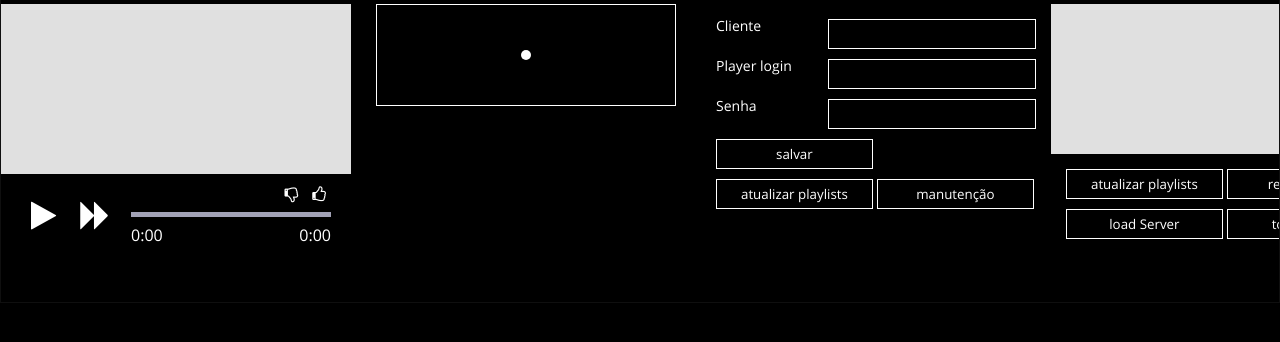
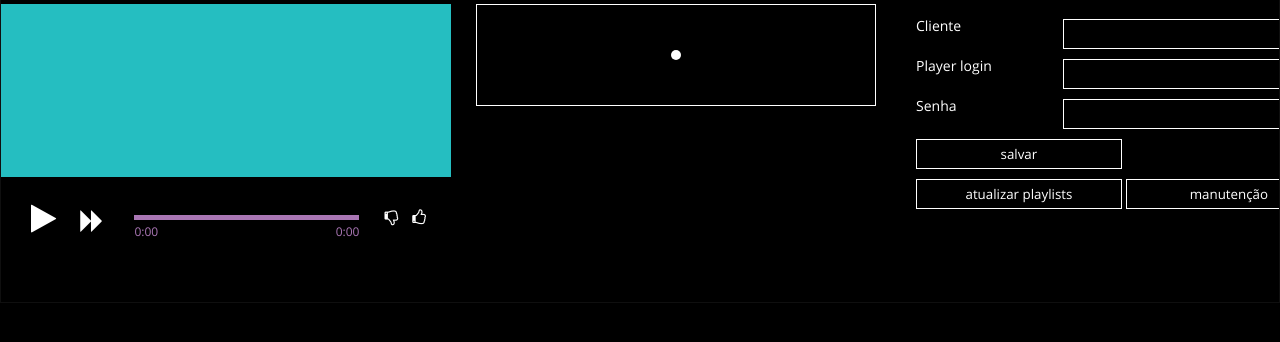
Before and after one commit to AndrePessoa/GMP2, a website: page GMP20/index.html in a window 1280 px wide. Shown: the part 72-414 px from the top of the page. Drawn offline with Linux system fonts and the light colour scheme.

Commit message:
layout largo
Redimensionamento da janela e atualizacao do title com o nome do cliente

```diff
--- a/GMP20/css/style.css
+++ b/GMP20/css/style.css
@@ -26,13 +26,13 @@ body {
 
 textarea {
   height: 150px;
-  width: 350px;
+  width: 450px;
   padding: 10px 15px;
   line-height: 20px;
   margin: 0px;
   -webkit-user-select: default;
   border-radius: 0;
-  background: #E0E0E0;
+  background: #25bec1;
 }
 
 .hide{
@@ -97,7 +97,7 @@ textarea {
 #body .screen{
   float: left;
   max-height: 294px;
-  width: 350px;
+  width: 450px;
   overflow: hidden;
 }
 
@@ -106,6 +106,8 @@ textarea {
 div#likes {
   text-align: right;
   letter-spacing: 5px;
+  margin: 32px 20px 0 0;
+  float: right;
 }
 
 div#likes span{
@@ -123,6 +125,10 @@ div#likes span{
   padding: 16px 20px 10px 0;
 }
 
+#playback_control i#bt-forward {
+  font-size: 25px;
+}
+
 #playback_control i:hover,
 div#likes i:hover {
   color: #A2A2B6;
@@ -130,31 +136,31 @@ div#likes i:hover {
 
 #playback_stream{
   float: right;
-  margin: 12px 20px 20px 0;
+  margin: 28px 25px 0px 0;
 }
 
 #stream {
-  width: 200px;
+  width: 225px;
   height: 5px;
-  background: #D1D1D1;
-  margin: 10px 0;
+  background: #A2A2B6;
+  margin: 10px 0 6px;
 }
 
 #stream div{
   height: 5px;
   width: 100%;
-  background: #A2A2B6;
+  background: #a976b4;
 }
 
 #list {
-  height: 150px;
-  width: 330px;
+  height: 133px;
+  width: 430px;
   margin: 0px;
   -webkit-user-select: default;
   border-radius: 0;
-  background: #E0E0E0;
+  background: #25bec1;
   color: black;
-  padding: 10px;
+  padding: 20px 40px;
 }
 
 #list table{
@@ -164,15 +170,21 @@ div#likes i:hover {
 #list td {
   width: 50%;
   height: 27px;
-  font-size: 12px;
+  font-size: 15px;
 }
 
 #list tr:first-child {
-  font-weight: bolder;
+  /*font-weight: bolder;*/
+  color: white;
 }
 
 .scroll_content {
   width: 500%;
+}
+
+#times{
+  color: #a976b4;
+  font-size: 12px;
 }
 
 #times .total{
@@ -187,7 +199,7 @@ div#likes i:hover {
 }
 
 #playlists_screen li.selecionado {
-  background: #A2A2B6;
+  background: #a976b4;
 }
 
 #playlists_screen #moods {
@@ -217,12 +229,12 @@ div#likes i:hover {
 }
 
 #playlists_screen #moods:hover  #moodLpin {  background: black }
-/*#playlists_screen #moods:active #moodLpin {  background: #E0E0E0; }*/
+/*#playlists_screen #moods:active #moodLpin {  background: #25bec1; }*/
 
 
 #playlists_screen li {
   height: 23px;
-  background: #E0E0E0;
+  background: #25bec1;
   line-height: 23px;
   border-bottom: 1px solid rgb(186, 186, 186);
   padding: 4px 15px;
--- a/GMP20/data/config.json
+++ b/GMP20/data/config.json
@@ -2,7 +2,7 @@
 	"_events": {},
 	"version": "0.1",
 	"player": {
-		"client": "Teste Misto",
+		"client": "Teste Misto 2",
 		"name": "teste-3",
 		"password": "asd"
 	},
--- a/GMP20/index.html
+++ b/GMP20/index.html
@@ -49,13 +49,12 @@
 						<div id="playback_control">
 							<span><i id="bt-play" class="fa fa-play"></i></span>
 							<span><i id="bt-forward" class="fa fa-forward"></i></span>
-
+						</div>
+						<div id="likes">
+							<span id="bt-dislike" class="dislike"><i class="fa fa-thumbs-o-down"></i></span>
+							<span id="bt-like" class="like"><i class="fa fa-thumbs-o-up"></i></span>
 						</div>
 						<div id="playback_stream">
-							<div id="likes">
-								<span id="bt-dislike" class="dislike"><i class="fa fa-thumbs-o-down"></i></span>
-								<span id="bt-like" class="like"><i class="fa fa-thumbs-o-up"></i></span>
-							</div>
 							<div id="stream">
 								<div></div>
 							</div>
@@ -64,6 +63,7 @@
 								<span class="total">0:00</span>
 							</div>
 						</div>
+
 						<form class="commands">
 							<input type="button" value="Atualizar listas" class="hide">
 						</form>
--- a/GMP20/js/main.js
+++ b/GMP20/js/main.js
@@ -13,14 +13,6 @@ var sConnector = require('serverConnector');
 var server_list;
 
 var l = require('logger'); // logger
-
-
-config.on('load-complete',function(){
-	l.log("Config carregado com sucesso");
-	$('h1').text(config.player.client);
-});
-
-
 
 sConnector.on('loadedlist',function( data ){
 	mManager.loadList( data );
@@ -58,6 +50,11 @@ rControl.on('nothing',function(){  /*/console.log('no orders');/*/ });
 
 
 
+config.on('loadcomplete',function(){
+	l.log("Config carregado com sucesso");
+	$('h1').text(config.player.client);
+});
+
 config.init();
 sConnector.init(config.player, config.server);
 sConnector.loadList();
@@ -67,7 +64,8 @@ rControl.init(config.player, config.server, 50000);
 
 
 $(function(){
-	l.log( "Player verão", config.version);
+	l.log( "Player versão", config.version);
+	if(config.status=='loaded')$('h1').text(config.player.client);
 	l.init();
 	l.on('update',function(log){ $('#console').val(l.render()+$('#console').val()); });
 
@@ -104,7 +102,7 @@ $(function(){
 	playlists.addItem($('<li><i class="fa fa-play"></i>Lorem ipslom asdas qwq sxcxzada132asd asd ad</li>'), 4);
 
 	var configForm = $('#config_screen form').eoForm();
-	configForm.load( config.player );
+	//configForm.load( config.player );
 	configForm.submit(
 		function(){
 			//console.log();
@@ -163,7 +161,7 @@ function adicionarMusicaTabela(music){
 	linha.append($('<td></td>').text(music.name));
 	linha.append($('<td></td>').text(music.band || music.artist));
 	$('#list tbody').prepend( linha );
-	$('#list tbody tr').eq(6).remove();
+	$('#list tbody tr').eq(5).remove();
 	console.log('musicStart event on Main');
 }
 
--- a/GMP20/package.json
+++ b/GMP20/package.json
@@ -8,11 +8,11 @@
     "toolbar": false,
     "frame": false,
     "position": "center",
-    "width": 350,
+    "width": 450,
     "height": 375,
-    "max_width": 350,
+    "max_width": 450,
     "max_height": 375,
-    "min_width": 350,
+    "min_width": 450,
     "min_height": 375
   }
 }
```
